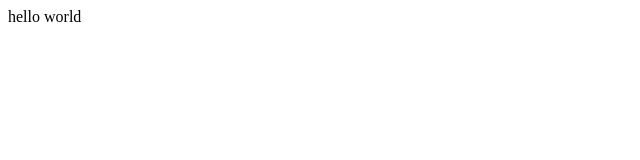
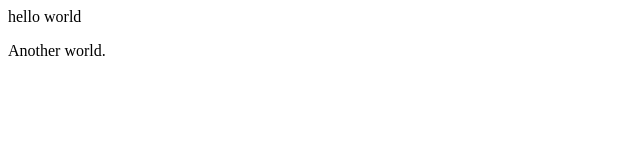
Before and after one commit to sonaligangwar13/mycollege-demo, a plain HTML site: page index.html in a window 1280 px wide. Shown: the full height of the page, 0-640 px from the left. Drawn offline with Linux system fonts and the light colour scheme.

Commit message:
Adds new paragraph

```diff
--- a/index.html
+++ b/index.html
@@ -1 +1,3 @@
 <p>hello world</p>
+
+<p>Another world.</p>
```
